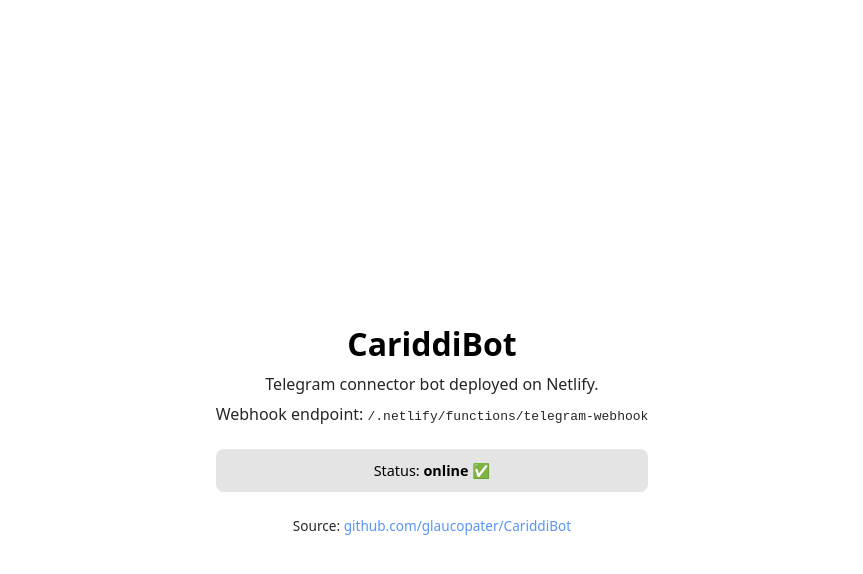
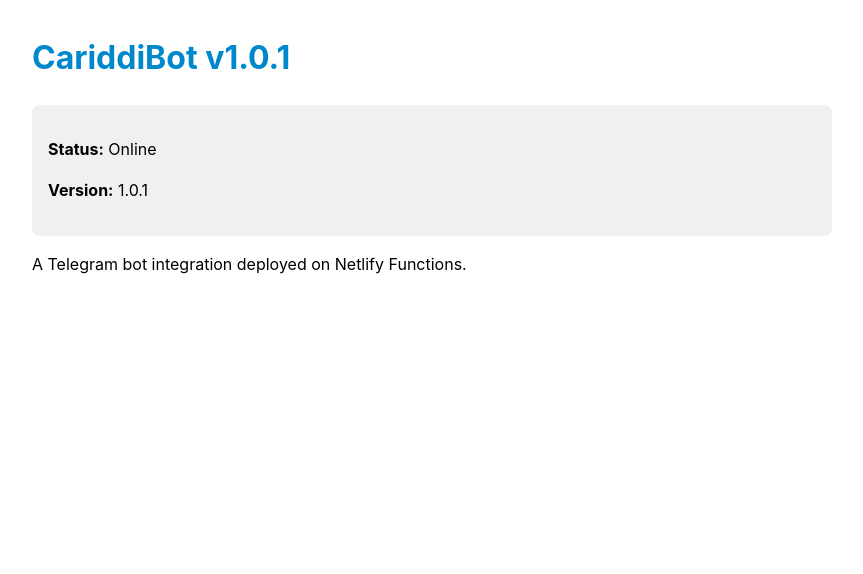
Before and after one commit to glaucopater/CariddiBot, a website: page public/index.html in a window 1280 px wide. Shown: the whole page, without its empty margins (208-1071 px from the left). Drawn offline with Linux system fonts and the light colour scheme.

Commit message:
feat: update landing page to v1.0.1 and remove Netlify footer (#4)
* feat: update landing page to v1.0.1 and remove Netlify footer

* feat: remove unused duplicate netlify/index.html

* fix: restore complete package.json with all dependencies

* fix: only change name and version in package.json

```diff
--- a/public/index.html
+++ b/public/index.html
@@ -1,41 +1,32 @@
-<!doctype html>
+<!DOCTYPE html>
 <html lang="en">
 <head>
-  <meta charset="utf-8" />
-  <meta name="viewport" content="width=device-width, initial-scale=1" />
-  <title>CariddiBot</title>
-  <meta name="description" content="Telegram connector bot deployed on Netlify" />
+  <meta charset="UTF-8">
+  <meta name="viewport" content="width=device-width, initial-scale=1.0">
+  <title>CariddiBot v1.0.1</title>
   <style>
-    :root { color-scheme: light dark; }
     body {
-      font-family: system-ui, -apple-system, BlinkMacSystemFont, "Segoe UI", sans-serif;
-      margin: 0; padding: 2rem;
-      display: grid; place-items: center; min-height: 100vh;
-      background: Canvas; color: CanvasText;
+      font-family: -apple-system, BlinkMacSystemFont, 'Segoe UI', Roboto, sans-serif;
+      max-width: 800px;
+      margin: 2rem auto;
+      padding: 0 1rem;
+      line-height: 1.6;
     }
-    main { max-width: 520px; text-align: center; }
-    h1 { margin: 0 0 0.5rem; font-size: 2rem; }
-    p { margin: 0.5rem 0; opacity: 0.85; }
+    h1 { color: #0088cc; }
     .status {
-      margin-top: 1.5rem; padding: 0.75rem 1rem; border-radius: 8px;
-      background: color-mix(in oklab, CanvasText 8%, Canvas);
-      font-size: 0.9rem;
+      padding: 1rem;
+      background: #f0f0f0;
+      border-radius: 8px;
+      margin: 1rem 0;
     }
-    a { color: #3b82f6; text-decoration: none; }
-    a:hover { text-decoration: underline; }
   </style>
 </head>
 <body>
-  <main>
-    <h1>CariddiBot</h1>
-    <p>Telegram connector bot deployed on Netlify.</p>
-    <p>Webhook endpoint: <code>/.netlify/functions/telegram-webhook</code></p>
-    <div class="status">
-      Status: <strong>online</strong> ✅
-    </div>
-    <p style="margin-top:1.5rem; font-size:0.85rem">
-      Source: <a href="https://github.com/glaucopater/CariddiBot" target="_blank" rel="noopener">github.com/glaucopater/CariddiBot</a>
-    </p>
-  </main>
+  <h1>CariddiBot v1.0.1</h1>
+  <div class="status">
+    <p><strong>Status:</strong> Online</p>
+    <p><strong>Version:</strong> 1.0.1</p>
+  </div>
+  <p>A Telegram bot integration deployed on Netlify Functions.</p>
 </body>
 </html>
```
Also changed, not shown: netlify/index.html (deleted, +0 -41 lines), package.json (+7 -3 lines).
